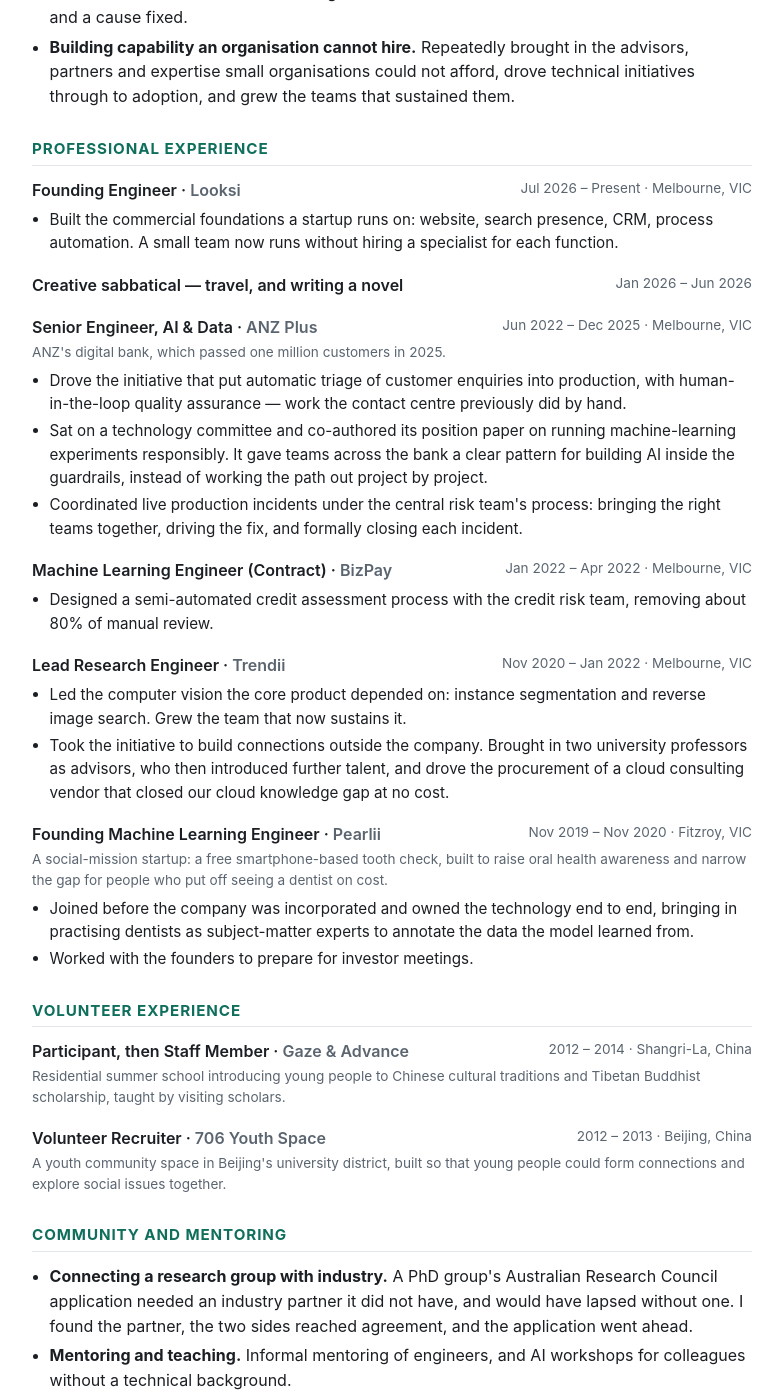
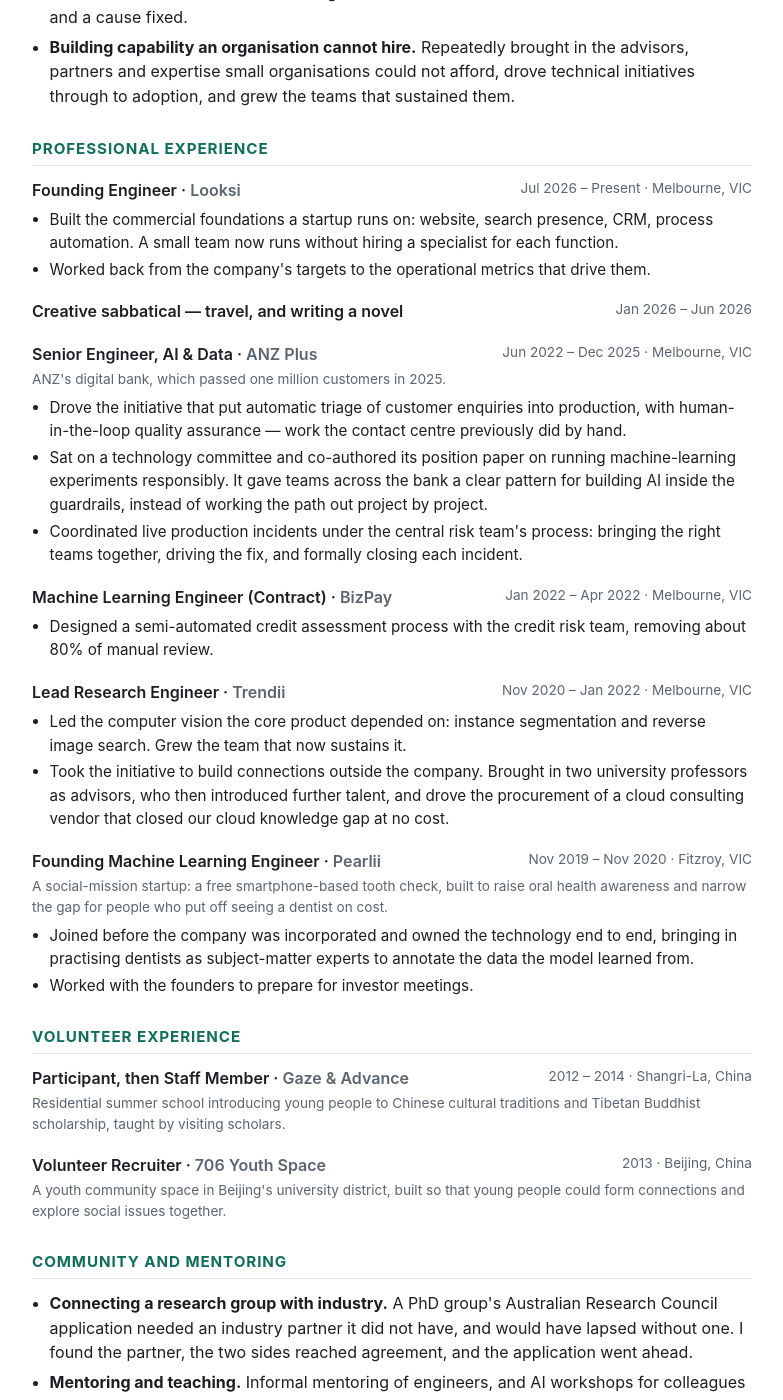
Before and after one commit to ruodingt/ruodingt.github.io, a Jekyll site: the page built from cv/index.md, in a window 1280 px wide and 1400 px high, scrolled down 988 px. Shown: the whole window, without its empty margins (248-1031 px from the left). Built offline with Jekyll 4.4.1, drawn with Linux system fonts in a browser that asks for light colours.

Commit message:
Back the financial claim with the Looksi work; fix 706 dates
The statement claims working back from headline numbers to the operational
metrics driving them, but nothing in the experience section showed it
happening. The Looksi entry now does.

706 Youth Space was 2013, not 2012-2013.

Co-Authored-By: Claude Opus 5 <noreply@anthropic.com>

```diff
--- a/_data/cv.yml
+++ b/_data/cv.yml
@@ -33,6 +33,7 @@ experience:
     location: "Melbourne, VIC"
     achievements:
       - "Built the commercial foundations a startup runs on: website, search presence, CRM, process automation. A small team now runs without hiring a specialist for each function."
+      - "Worked back from the company's targets to the operational metrics that drive them."
   - title: "Creative sabbatical &mdash; travel, and writing a novel"
     dates: "Jan 2026 &ndash; Jun 2026"
   - company: "ANZ Plus"
@@ -76,7 +77,7 @@ volunteer:
     detail: "Residential summer school introducing young people to Chinese cultural traditions and Tibetan Buddhist scholarship, taught by visiting scholars."
   - org: "706 Youth Space"
     role: "Volunteer Recruiter"
-    dates: "2012 &ndash; 2013"
+    dates: "2013"
     location: "Beijing, China"
     detail: "A youth community space in Beijing's university district, built so that young people could form connections and explore social issues together."
 
```
